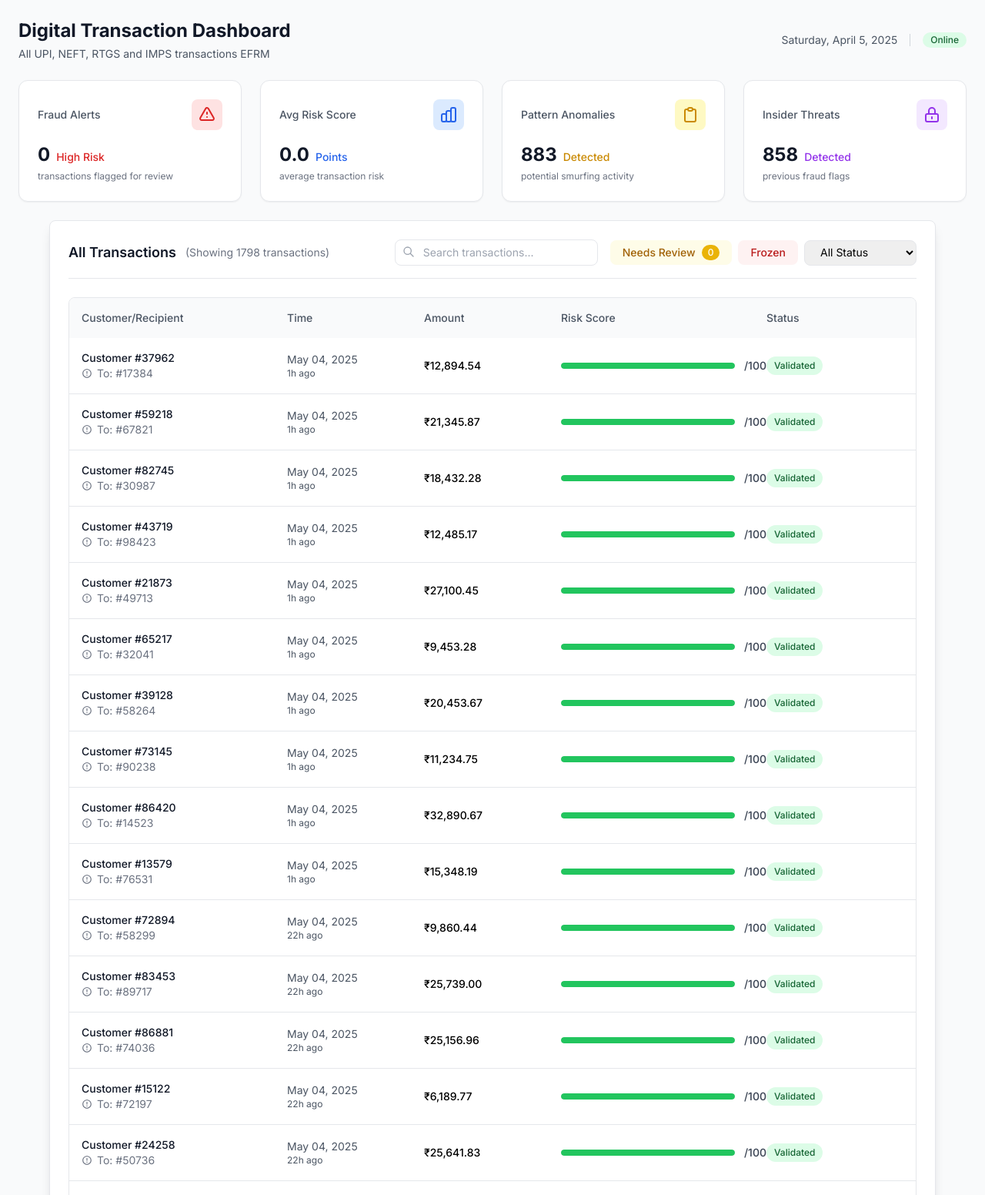
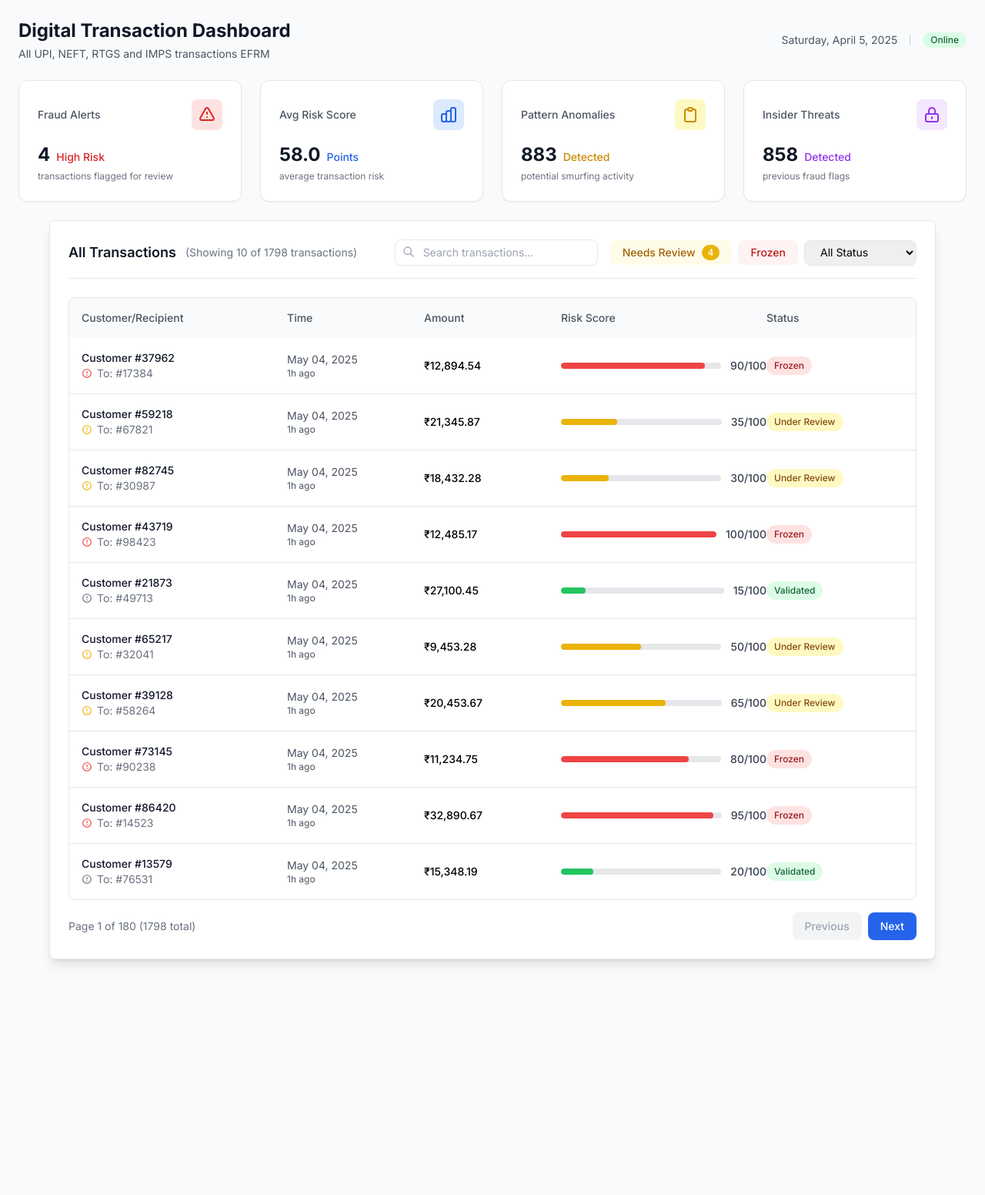
Before and after one commit to ombhojane/levelup, a Django app: page /compliance_dashboard/ in a window 1280 px wide. Shown: the top 1552 px of the page at 77% size. After the commit the page ends 1253 px from the top, so only its background shows below. Run offline with Django 5.2, Linux system fonts and the light colour scheme; some libraries are stand-ins or nearby versions.

Commit message:
risk scores

```diff
--- a/bankapp/bankapp/settings.py
+++ b/bankapp/bankapp/settings.py
@@ -167,3 +167,6 @@ STATICFILES_DIRS = [
 # https://docs.djangoproject.com/en/5.1/ref/settings/#default-auto-field
 
 DEFAULT_AUTO_FIELD = 'django.db.models.BigAutoField'
+
+# Google API key for Gemini
+GOOGLE_API_KEY = os.environ.get('GOOGLE_API_KEY', '')
--- /dev/null
+++ b/bankapp/branches/data/risk_cache/transaction_stats.json
@@ -0,0 +1 @@
+{"high_risk_count": 4, "avg_risk_score": 58.0, "pattern_anomalies": 883, "insider_threats": 858}
--- a/bankapp/branches/templates/compliance_dashboard.html
+++ b/bankapp/branches/templates/compliance_dashboard.html
@@ -118,7 +118,7 @@
             <div class="flex justify-between items-center border-b border-gray-200 pb-4">
                 <div class="flex items-center gap-3">
                     <h2 class="text-lg font-semibold text-gray-900">All Transactions</h2>
-                    <span class="text-sm text-gray-500">(Showing {{ total_transactions }} transactions)</span>
+                    <span class="text-sm text-gray-500">(Showing {{ transactions|length }} of {{ total_transactions }} transactions)</span>
                 </div>
                 <div class="flex items-center gap-4">
                     <div class="relative">
@@ -166,7 +166,7 @@
                              data-account="{{ transaction.customer_account_number }}"
                              data-recipient="{{ transaction.to_recipient_customer_account }}"
                              data-risk="{{ transaction.risk_score }}"
-                             data-explanation="{{ transaction.risk_explanation }}">
+                             data-explanation="{{ transaction.risk_explanation|default:'No detailed risk explanation available.' }}">
                             <div class="w-1/4">
                                 <div class="font-medium text-gray-900">Customer #{{ transaction.customer_account_number }}</div>
                                 <div class="text-gray-500 flex items-center gap-1.5">
@@ -213,7 +213,28 @@
             <!-- Pagination -->
             <div class="mt-4 flex items-center justify-between">
                 <div class="text-sm text-gray-500">
-                    Showing all {{ total_transactions }} transactions
+                    Page {{ current_page }} of {{ total_pages }} ({{ total_transactions }} total)
+                </div>
+                <div class="flex space-x-2">
+                    {% if has_previous %}
+                    <a href="?page={{ current_page|add:'-1' }}" class="px-4 py-2 bg-blue-50 text-blue-600 rounded-lg hover:bg-blue-100 transition-colors duration-200 text-sm font-medium">
+                        Previous
+                    </a>
+                    {% else %}
+                    <button disabled class="px-4 py-2 bg-gray-100 text-gray-400 rounded-lg text-sm font-medium cursor-not-allowed">
+                        Previous
+                    </button>
+                    {% endif %}
+
+                    {% if has_next %}
+                    <a href="?page={{ current_page|add:'1' }}" class="px-4 py-2 bg-blue-600 text-white rounded-lg hover:bg-blue-700 transition-colors duration-200 text-sm font-medium">
+                        Next
+                    </a>
+                    {% else %}
+                    <button disabled class="px-4 py-2 bg-gray-100 text-gray-400 rounded-lg text-sm font-medium cursor-not-allowed">
+                        Next
+                    </button>
+                    {% endif %}
                 </div>
             </div>
         </div>
@@ -270,33 +291,34 @@
 
     </div>
     <script>
-        function getCurrentDate() {
+        // Display current date
+        document.addEventListener('DOMContentLoaded', function() {
+            // Show current date
             const now = new Date();
             const options = { weekday: 'long', year: 'numeric', month: 'long', day: 'numeric' };
-            return now.toLocaleDateString('en-US', options);
-        }
-
-        document.addEventListener('DOMContentLoaded', function() {
-            document.getElementById('current-date').innerText = getCurrentDate();
+            document.getElementById('current-date').innerText = now.toLocaleDateString('en-US', options);
 
             // Add click handlers for card links
             document.querySelectorAll('.card-link').forEach(card => {
                 card.addEventListener('click', function() {
                     const url = this.getAttribute('data-url');
-                    if (url) {
-                        window.location.href = url;
-                    }
+                    if (url) window.location.href = url;
                 });
             });
 
-            // Transaction row click handler
+            // Transaction modal handling
+            setupTransactionModal();
+
+            // Transaction filtering
+            setupFiltering();
+        });
+
+        // Set up transaction detail modal
+        function setupTransactionModal() {
             const transactionRows = document.querySelectorAll('.transaction-row');
             const modal = document.getElementById('transaction-modal');
             const closeModal = document.getElementById('close-modal');
             const closeBtn = document.getElementById('close-btn');
-
-            // Count transactions by status
-            updateStatusCounts();
 
             // Add click event to transaction rows
             transactionRows.forEach(row => {
@@ -306,7 +328,6 @@
                     const recipient = this.getAttribute('data-recipient');
                     const risk = this.getAttribute('data-risk');
                     const explanation = this.getAttribute('data-explanation');
-                    const status = this.getAttribute('data-status');
 
                     // Set modal content
                     document.getElementById('modal-customer').textContent = customer;
@@ -337,17 +358,22 @@
                     modal.classList.add('hidden');
                 });
             });
+        }
 
-            // Filter functionality
+        // Set up transaction filtering
+        function setupFiltering() {
+            const transactionRows = document.querySelectorAll('.transaction-row');
             const statusFilter = document.getElementById('status-filter');
             const searchInput = document.getElementById('search-input');
             const filterButtons = document.querySelectorAll('.filter-btn');
 
+            // Update initial counts
+            updateStatusCounts();
+
             // Filter button click handler
             filterButtons.forEach(button => {
                 button.addEventListener('click', function() {
-                    const filterValue = this.getAttribute('data-filter');
-                    statusFilter.value = filterValue;
+                    statusFilter.value = this.getAttribute('data-filter');
                     filterTransactions();
                 });
             });
@@ -363,41 +389,37 @@
                 const status = statusFilter.value;
                 const searchTerm = searchInput.value.toLowerCase();
 
+                let visibleCount = 0;
+
                 transactionRows.forEach(row => {
                     const rowStatus = row.getAttribute('data-status');
                     const customer = row.getAttribute('data-account');
                     const recipient = row.getAttribute('data-recipient');
 
                     const statusMatch = status === 'all' || rowStatus === status;
-                    const searchMatch =
-                        !searchTerm ||
-                        customer.includes(searchTerm) ||
-                        recipient.includes(searchTerm);
+                    const searchMatch = !searchTerm ||
+                                      customer.includes(searchTerm) ||
+                                      recipient.includes(searchTerm);
 
                     if (statusMatch && searchMatch) {
                         row.style.display = '';
+                        visibleCount++;
                     } else {
                         row.style.display = 'none';
                     }
                 });
 
-                // Update counts after filtering
-                updateVisibleCount();
+                // Update display count
+                document.querySelector('.text-sm.text-gray-500').textContent =
+                    `Page {{ current_page }} of {{ total_pages }} (showing ${visibleCount} of {{ total_transactions }} total)`;
             }
 
-            // Update status counts
+            // Update status counts for filter buttons
             function updateStatusCounts() {
                 const reviewCount = document.querySelectorAll('.transaction-row[data-status="Under Review"]').length;
                 document.getElementById('review-count').textContent = reviewCount;
             }
-
-            // Update visible count
-            function updateVisibleCount() {
-                const visibleRows = document.querySelectorAll('.transaction-row[style=""]').length;
-                document.querySelector('.text-sm.text-gray-500').textContent =
-                    `Showing ${visibleRows} of ${transactionRows.length} transactions`;
-            }
-        });
+        }
     </script>
 </body>
 </html>
--- a/bankapp/branches/views.py
+++ b/bankapp/branches/views.py
@@ -12,6 +12,8 @@ import json
 from django.views.decorators.csrf import csrf_exempt
 from django.views.decorators.http import require_POST
 from .transaction_chat import TransactionChatAssistant
+# Import the new Gemini risk assessment agent
+from .risk_profiling.agents.risk_assessment_gemini import GeminiRiskAssessmentAgent
 
 # Import risk profiling modules
 try:
@@ -90,13 +92,52 @@ def compliance_dashboard(request):
     try:
         # Read the CSV file into a DataFrame
         transactions_df = pd.read_csv(csv_path)
+        total_transactions = len(transactions_df)
 
-        # Convert to list of dictionaries for template rendering
-        transactions = transactions_df.to_dict('records')
+        # Get the requested page and page size
+        page = request.GET.get('page', 1)
+        per_page = 10  # Number of transactions per page
 
-        # For each transaction, determine the status based on risk score
-        for transaction in transactions:
+        # Create a paginator for the dataframe
+        paginator = Paginator(transactions_df.to_dict('records'), per_page)
+        current_page = paginator.get_page(page)
+
+        # Get transactions for the current page
+        current_transactions = current_page.object_list
+
+        # Setup cache directory for risk assessments
+        risk_cache_dir = os.path.join(os.path.dirname(os.path.abspath(__file__)), 'data', 'risk_cache')
+        os.makedirs(risk_cache_dir, exist_ok=True)
+        page_cache_file = os.path.join(risk_cache_dir, f'transactions_risk_page_{page}.json')
+
+        # Check if cache exists, otherwise generate risk assessments
+        if os.path.exists(page_cache_file):
+            try:
+                with open(page_cache_file, 'r') as f:
+                    current_transactions = json.load(f)
+            except Exception as e:
+                print(f"Error loading cached risk assessments: {e}")
+                os.remove(page_cache_file)  # Remove corrupted cache file
+                # Fall through to regenerate the risk assessments
+
+        # If we don't have risk assessments (either no cache or corrupt cache), generate them
+        if not os.path.exists(page_cache_file):
+            # Initialize risk agent and assess transactions
+            risk_agent = GeminiRiskAssessmentAgent()
+            current_transactions = risk_agent.assess_transaction_risks_batch(current_transactions)
+
+            # Cache the results
+            try:
+                with open(page_cache_file, 'w') as f:
+                    json.dump(current_transactions, f)
+            except Exception as e:
+                print(f"Error caching risk assessments: {e}")
+
+        # Format transactions for display
+        for transaction in current_transactions:
             risk_score = transaction.get('risk_score', 0)
+
+            # Set status based on risk score
             if risk_score < 30:
                 transaction['status'] = 'Validated'
                 transaction['status_class'] = 'bg-green-100 text-green-800'
@@ -107,10 +148,9 @@ def compliance_dashboard(request):
                 transaction['status'] = 'Frozen'
                 transaction['status_class'] = 'bg-red-100 text-red-800'
 
-            # Format the timestamp to a more readable format
+            # Format date and time
             try:
                 transaction['formatted_date'] = pd.to_datetime(transaction['timestamp']).strftime('%b %d, %Y')
-                # Calculate time ago for display
                 time_diff = pd.Timestamp.now() - pd.to_datetime(transaction['timestamp'])
                 if time_diff.days > 0:
                     transaction['time_ago'] = f"{time_diff.days}d ago"
@@ -125,26 +165,62 @@ def compliance_dashboard(request):
                 transaction['formatted_date'] = 'N/A'
                 transaction['time_ago'] = 'N/A'
 
-            # Format the amount for better display
+            # Format amount
             try:
                 transaction['formatted_amount'] = f"₹{float(transaction['transaction_amount']):,.2f}"
             except:
                 transaction['formatted_amount'] = 'N/A'
 
-        # Calculate stats for the cards
-        high_risk_count = sum(1 for t in transactions if t.get('risk_score', 0) >= 70)
-        avg_risk_score = sum(t.get('risk_score', 0) for t in transactions) / len(transactions) if transactions else 0
-        pattern_anomalies = sum(1 for t in transactions if t.get('smurfing_indicator', 0) == 1)
-        insider_threats = sum(1 for t in transactions if t.get('previous_fraud_flag', 0) == 1)
+        # Load or calculate dashboard stats
+        stats_cache_file = os.path.join(risk_cache_dir, 'transaction_stats.json')
+
+        if os.path.exists(stats_cache_file):
+            try:
+                with open(stats_cache_file, 'r') as f:
+                    stats = json.load(f)
+                    high_risk_count = stats.get('high_risk_count', 0)
+                    avg_risk_score = stats.get('avg_risk_score', 0)
+                    pattern_anomalies = stats.get('pattern_anomalies', 0)
+                    insider_threats = stats.get('insider_threats', 0)
+            except Exception as e:
+                print(f"Error loading cached stats: {e}")
+                os.remove(stats_cache_file)  # Remove corrupted cache file
+                # Fall through to regenerate the stats
+
+        # If we don't have stats (either no cache or corrupt cache), calculate them
+        if not os.path.exists(stats_cache_file):
+            # Calculate stats from current page
+            high_risk_count = sum(1 for t in current_transactions if t.get('risk_score', 0) >= 70)
+            avg_risk_score = sum(t.get('risk_score', 0) for t in current_transactions) / len(current_transactions) if current_transactions else 0
+            pattern_anomalies = sum(1 for t in transactions_df.to_dict('records') if t.get('smurfing_indicator', 0) == 1)
+            insider_threats = sum(1 for t in transactions_df.to_dict('records') if t.get('previous_fraud_flag', 0) == 1)
+
+            # Cache the stats
+            try:
+                stats = {
+                    'high_risk_count': high_risk_count,
+                    'avg_risk_score': avg_risk_score,
+                    'pattern_anomalies': pattern_anomalies,
+                    'insider_threats': insider_threats
+                }
+                with open(stats_cache_file, 'w') as f:
+                    json.dump(stats, f)
+            except Exception as e:
+                print(f"Error caching stats: {e}")
 
         # Prepare context for template
         context = {
-            'transactions': transactions,
+            'transactions': current_transactions,
             'high_risk_count': high_risk_count,
             'avg_risk_score': round(avg_risk_score, 1),
             'pattern_anomalies': pattern_anomalies,
             'insider_threats': insider_threats,
-            'total_transactions': len(transactions)
+            'total_transactions': total_transactions,
+            'has_previous': current_page.has_previous(),
+            'has_next': current_page.has_next(),
+            'current_page': int(page),
+            'total_pages': paginator.num_pages,
+            'page_range': paginator.page_range
         }
 
         return render(request, 'compliance_dashboard.html', context)
```
Also changed, not shown: bankapp/branches/data/risk_cache/transactions_risk_page_1.json (added, +1 -0 lines), bankapp/branches/data/transactions_risk_page_1.json (added, +1 -0 lines), bankapp/branches/risk_profiling/agents/risk_assessment_gemini.py (added, +130 -0 lines).
